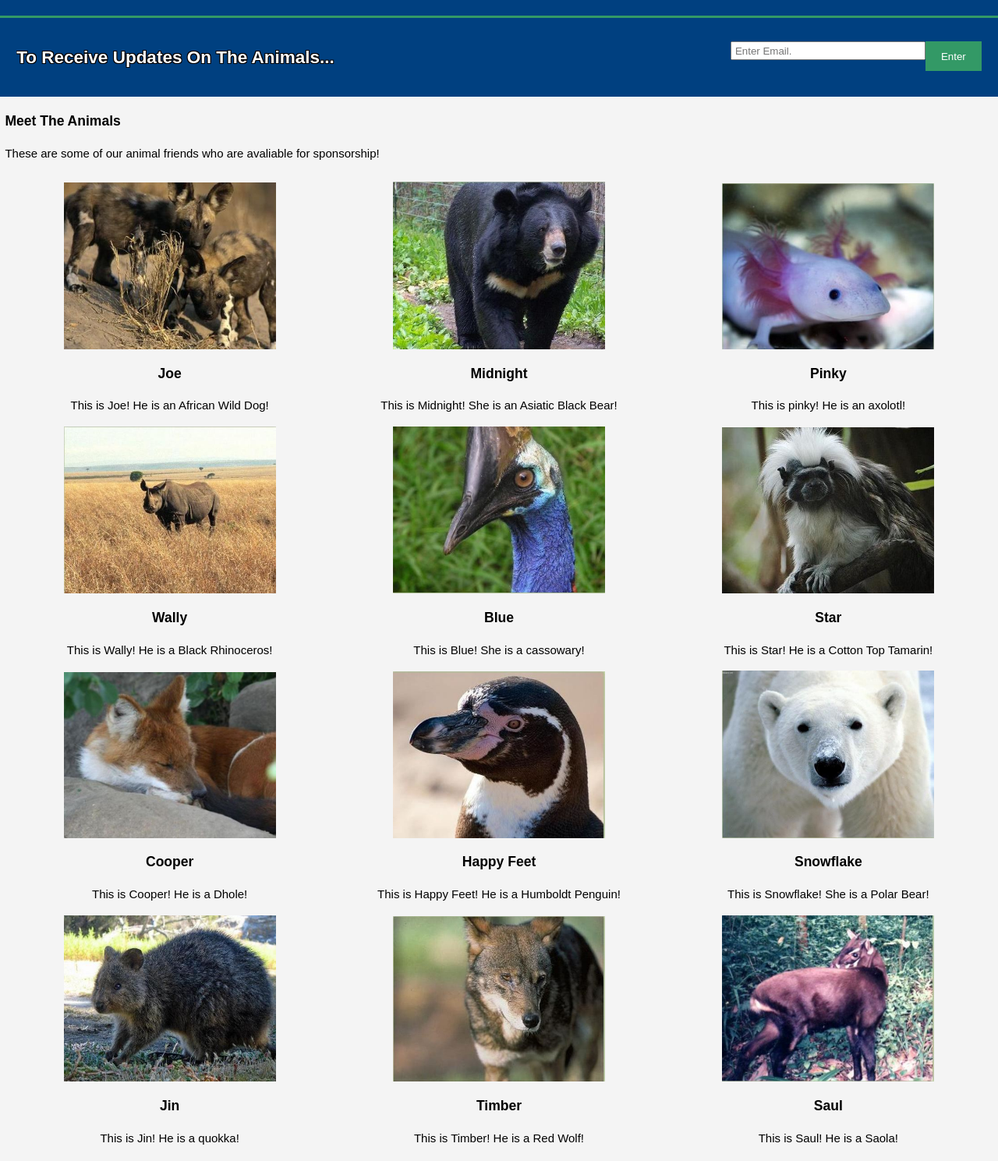
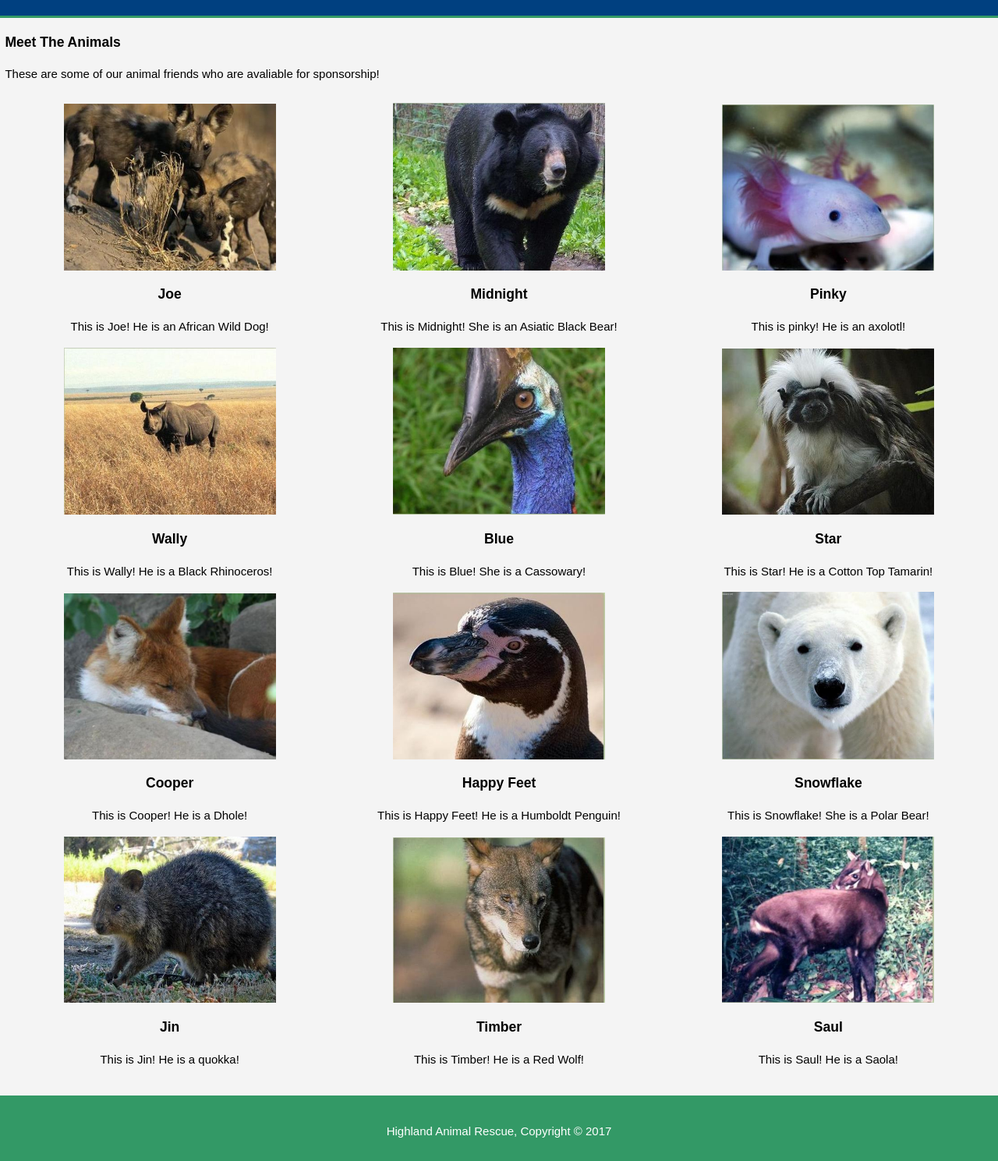
Before and after one commit to zihuili/zihuili.github.io, a plain HTML site: page meettheanimals.html in a window 1280 px wide. Shown: the part 80-1569 px from the top of the page at 78% size. Drawn offline with Linux system fonts and the light colour scheme.

Commit message:
kjnisatjn

```diff
--- a/meettheanimals.html
+++ b/meettheanimals.html
@@ -27,17 +27,6 @@
             </div>
         </header>
 
-        </section>
-        <section id= "newsletter">
-            <div class= "container">
-                <h1>To Receive Updates On The Animals...</h1>
-                <form>
-                    <input type="email" placeholder="Enter Email.">
-                    <button type="submit" class= "button_1">Enter</button>
-                </form>
-            </div>
-        </section>
-
         <section id="main">
             <div class= "container">
                 <article id="main-col">
@@ -49,62 +38,61 @@
         <section id="boxes">
             <div class= "container">
                 <div class= "box">
-                    <img src="./img/africanwilddog.JPG">
+                    <a href="https://en.wikipedia.org/wiki/African_wild_dog" title="HI THERE!"><img src="./img/africanwilddog.jpg"></a>
                     <h3>Joe</h3>
                     <p>This is Joe! He is an African Wild Dog!</p>
                 </div>
                 <div class= "box">
-                    <img src="./img/asiaticblackbear.JPG">
+                    <a href= "https://en.wikipedia.org/wiki/Asian_black_bear"><img src="./img/asiaticblackbear.jpg"></a>
                     <h3>Midnight</h3>
                     <p>This is Midnight! She is an Asiatic Black Bear!</p>
                 </div>
                 <div class= "box">
-                    <img src="./img/axolotl.JPG">
+                    <a href="https://en.wikipedia.org/wiki/Axolotl"><img src="./img/axolotl.JPG"></a>
                     <h3>Pinky</h3>
                     <p>This is pinky! He is an axolotl!</p>
                 </div>
                 <div class= "box">
-                    <img src="./img/blackrhinoceros.JPG">
+                    <a href="https://en.wikipedia.org/wiki/Black_rhinoceros"><img src="./img/blackrhinoceros.jpg"><a/>
                     <h3>Wally</h3>
                     <p>This is Wally! He is a Black Rhinoceros!</p>
                 </div>
                 <div class= "box">
-                    <img src="./img/cassowary.JPG">
+                    <a href="https://en.wikipedia.org/wiki/Cassowary"><img src="./img/cassowary.jpg"></a>
                     <h3>Blue</h3>
-                    <p>This is Blue! She is a cassowary!</p>
+                    <p>This is Blue! She is a Cassowary!</p>
                 </div>
                 <div class= "box">
-                    <img src="./img/cottontoptamarin.JPG">
-                    <h3>Star</h3>
+                    <a href="https://en.wikipedia.org/wiki/Cotton-top_tamarin"><img src="./img/cottontoptamarin.jpg"></a>                    <h3>Star</h3>
                     <p>This is Star! He is a Cotton Top Tamarin!</p>
                 </div>
                 <div class= "box">
-                    <img src="./img/dhole.JPG">
+                    <a href="https://en.wikipedia.org/wiki/Dhole"><img src="./img/dhole.jpg"></a>
                     <h3>Cooper</h3>
                     <p>This is Cooper! He is a Dhole!</p>
                 </div>
                 <div class= "box">
-                    <img src="./img/humboldtpenguin.JPG">
+                    <a href= "https://en.wikipedia.org/wiki/Humboldt_penguin"><img src="./img/humboldtpenguin.JPG"></a>
                     <h3>Happy Feet</h3>
                     <p>This is Happy Feet! He is a Humboldt Penguin! </p>
                 </div>
                 <div class= "box">
-                    <img src="./img/polarbear.JPG">
+                    <a href="https://en.wikipedia.org/wiki/Polar_bear"><img src="./img/polarbear.JPG"></a>
                     <h3>Snowflake</h3>
                     <p>This is Snowflake! She is a Polar Bear!</p>
                 </div>
                 <div class= "box">
-                    <img src="./img/quokka.JPG">
+                    <a href="https://en.wikipedia.org/wiki/Quokka"><img src="./img/quokka.JPG"></a>
                     <h3>Jin</h3>
                     <p>This is Jin! He is a quokka!</p>
                 </div>
                 <div class= "box">
-                    <img src="./img/redwolf.JPG">
+                    <a href="https://en.wikipedia.org/wiki/Red_wolf"><img src="./img/redwolf.JPG"></a>
                     <h3>Timber</h3>
                     <p>This is Timber! He is a Red Wolf!</p>
                 </div>
                 <div class= "box">
-                    <img src="./img/saola.JPG">
+                    <a href="https://en.wikipedia.org/wiki/Saola"><img src="./img/saola.JPG"></a>
                     <h3>Saul</h3>
                     <p>This is Saul! He is a Saola!</p>
                 </div>
--- a/style.css
+++ b/style.css
@@ -109,6 +109,9 @@ header li{
      margin-top:100px;
      font-size:55px;
      margin-bottom:10px;
+     vertical-align:center;
+
+     text-align: center;
 	 text-shadow:
 		-1px -1px 0 #000,
 		1px -1px 0 #000,
@@ -132,7 +135,19 @@ header li{
      background:#004080;
  }
 
- #newsletter h1{
+ .shadow{
+     text-align: center;
+
+     text-shadow:
+		-1px -1px 0 #000,
+		1px -1px 0 #000,
+		-1px 1px 0 #000,
+		1px 1px 0 #000;
+}
+
+
+ .shadow1{
+     text-align: center;
      float:left;
      text-shadow:
 		-1px -1px 0 #000,
@@ -140,6 +155,7 @@ header li{
 		-1px 1px 0 #000,
 		1px 1px 0 #000;
 }
+
 
 #newsletter form{
     float:right;
```
Also changed, not shown: about.html (+0 -12 lines), index.html (+5 -4 lines), img/africanwilddog.jpg (renamed from img/africanwilddog.JPG), img/asiaticblackbear.jpg (renamed from img/asiaticblackbear.JPG), img/blackrhinoceros.jpg (renamed from img/blackrhinoceros.JPG), img/cassowary.jpg (renamed from img/cassowary.JPG), img/cottontoptamarin.jpg (renamed from img/cottontoptamarin.JPG), img/dhole.jpg (renamed from img/dhole.JPG).
